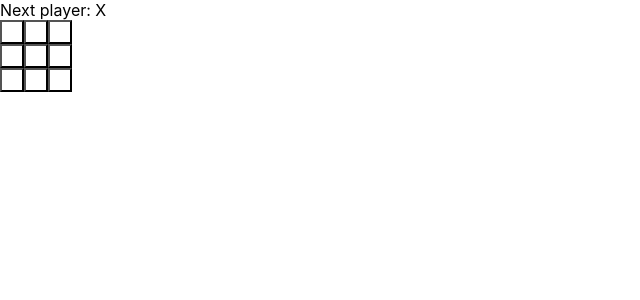
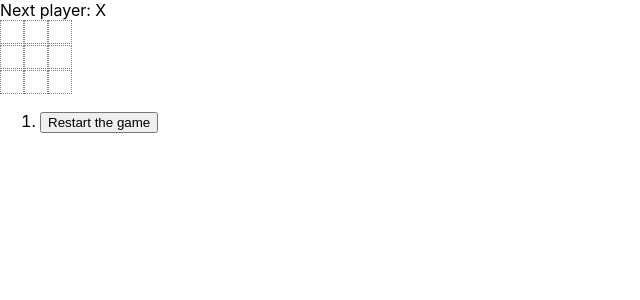
Before and after one commit to Shweta-dogra/Triweb-Learning, a React (Create React App) app in the folder Projects/tic-tac-toe/: page / in a window 1280 px wide. Shown: the top 300 px of the page, without its empty margins (0-640 px from the left). Built offline with nearby package versions, Linux system fonts and the light colour scheme.

Commit message:
implemented tracking of  previous moves & restart game

```diff
--- a/Projects/tic-tac-toe/src/App.css
+++ b/Projects/tic-tac-toe/src/App.css
@@ -4,4 +4,5 @@
   padding: 2px;
   background-color: transparent;
   outline: none;
+  border: 1px dotted gray;
 }
--- a/Projects/tic-tac-toe/src/App.js
+++ b/Projects/tic-tac-toe/src/App.js
@@ -21,9 +21,9 @@
     </button>
   );
 }
-export default function Board() {
-  const [xIsNext, setXIsNext] = useState(true);
-  const [squares, setSquares] = useState(Array(9).fill(null));
+export function Board({ xIsNext, squares, onPlay }) {
+  // const [xIsNext, setXIsNext] = useState(true);
+  // const [squares, setSquares] = useState(Array(9).fill(null));
 
   function handleClick(i) {
     if (squares[i] || calculateWinner(squares)){
@@ -35,9 +35,9 @@
     } else {
       nextSquares[i] = "O";
     }
-    setSquares(nextSquares);
-    setXIsNext(!xIsNext);
+    onPlay(nextSquares);
   }
+
 
   const winner = calculateWinner(squares);
   let status;
@@ -66,6 +66,54 @@
 </>
 }
 
+export default function Game() {
+  const [history, setHistory] = useState([Array(9).fill(null)]);
+  const [currentMove, setCurrentMove] = useState(0);
+  const xIsNext = currentMove % 2 === 0;
+  const currentSquares = history[currentMove];
+
+  function handlePlay(nextSquares) {
+    const nextHistory = [...history.slice(0, currentMove + 1), nextSquares];
+    setHistory(nextHistory);
+    setCurrentMove(nextHistory.length - 1);
+  }
+
+  function jumpTo(nextMove) {
+    //clear the history on clicking restart the game
+    if(nextMove===0){
+      setCurrentMove(0);
+      setHistory([history[0]]);
+    }
+
+    setCurrentMove(nextMove);
+  }
+
+  const moves = history.map((squares, move) => {
+    let description;
+    if (move > 0) {
+      description = 'Go to move #' + move;
+    } else {
+      description = 'Restart the game';
+    }
+    return (
+      <li key={move}>
+        <button onClick={() => jumpTo(move)}>{description}</button>
+      </li>
+    );
+  });
+
+  return (
+    <div className="game">
+      <div className="game-board">
+        <Board xIsNext={xIsNext} squares={currentSquares} onPlay={handlePlay} />
+      </div>
+      <div className="game-info">
+        <ol>{moves}</ol>
+      </div>
+    </div>
+  );
+}
+
 function calculateWinner(squares) {
   const lines = [
     [0, 1, 2],
```
Also changed, not shown: 1 other file (tests, documents, lock files or other folders).
